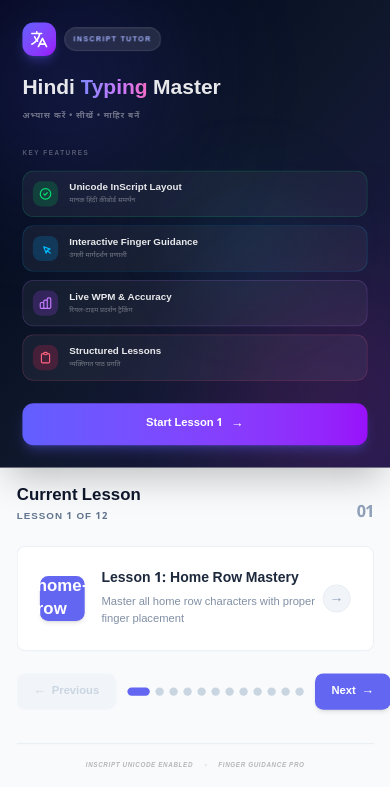
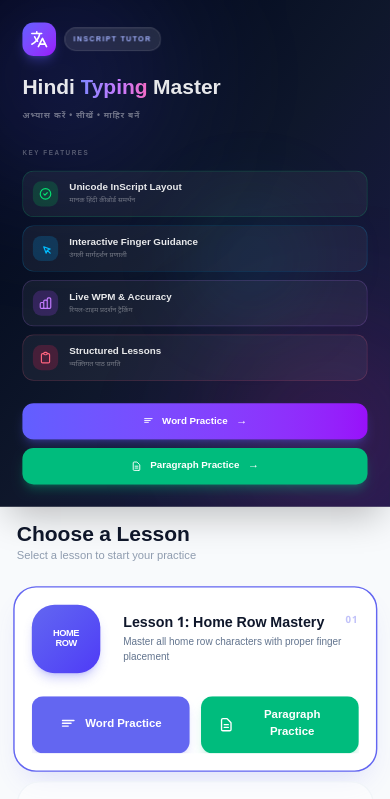
Before and after one commit to jangir-rishbh/hindi-typing-master, a Next.js app: page / in a window 390 px wide. Shown: the top 799 px of the page. Built offline with nearby package versions, Linux system fonts and the light colour scheme.

Commit message:
keyboard ko mobile responsive mian fix kiya

```diff
--- a/app/lesson/[id]/page.tsx
+++ b/app/lesson/[id]/page.tsx
@@ -1,8 +1,8 @@
 
-import React from 'react';
+import React, { Suspense } from 'react';
 import { notFound } from 'next/navigation';
 import TypingTutor from '../../../components/TypingTutor';
-import { lessonsConfig, getAllLessons } from '../../../data/lessonsConfig';
+import { getAllLessons } from '../../../data/lessonsConfig';
 
 
 export async function generateStaticParams() {
@@ -32,7 +32,9 @@ export default async function LessonPage({ params }: PageProps) {
 
     return (
         <main className="min-h-screen bg-tm-bg pb-8 w-full overflow-x-hidden">
-            <TypingTutor lessonId={lessonId} />
+            <Suspense fallback={<div className="flex items-center justify-center h-screen">Loading...</div>}>
+                <TypingTutor lessonId={lessonId} />
+            </Suspense>
         </main>
     );
 }
--- a/app/page.tsx
+++ b/app/page.tsx
@@ -103,90 +103,88 @@ export default function Home() {
             </div>
           </div>
 
-          <div className="relative z-10 pt-8">
+          <div className="relative z-10 pt-8 flex flex-col gap-3">
             <Link href={`/lesson/${currentLesson.id}`} className="block w-full">
-              <button className="w-full bg-gradient-to-r from-indigo-500 to-purple-600 hover:from-indigo-600 hover:to-purple-700 text-white font-black py-4 px-6 rounded-2xl shadow-lg shadow-indigo-500/30 transform transition-all duration-300 active:scale-[0.98] group flex items-center justify-center gap-3">
-                <span className="text-base">Start Lesson {currentLessonIndex + 1}</span>
-                <span className="group-hover:translate-x-1 transition-transform text-lg">→</span>
+              <button className="w-full bg-gradient-to-r from-indigo-500 to-purple-600 hover:from-indigo-600 hover:to-purple-700 text-white font-black py-3.5 px-6 rounded-2xl shadow-lg shadow-indigo-500/30 transform transition-all duration-300 active:scale-[0.98] group flex items-center justify-center gap-3">
+                <svg className="w-4 h-4" fill="none" stroke="currentColor" viewBox="0 0 24 24"><path strokeLinecap="round" strokeLinejoin="round" strokeWidth="2" d="M4 6h16M4 10h12M4 14h8" /></svg>
+                <span className="text-sm">Word Practice</span>
+                <span className="group-hover:translate-x-1 transition-transform">→</span>
+              </button>
+            </Link>
+            <Link href={`/lesson/${currentLesson.id}?mode=paragraph`} className="block w-full">
+              <button className="w-full bg-emerald-500 hover:bg-emerald-600 text-white font-black py-3.5 px-6 rounded-2xl shadow-lg shadow-emerald-500/30 transform transition-all duration-300 active:scale-[0.98] group flex items-center justify-center gap-3">
+                <svg className="w-4 h-4" fill="none" stroke="currentColor" viewBox="0 0 24 24"><path strokeLinecap="round" strokeLinejoin="round" strokeWidth="2" d="M9 12h6m-6 4h6m2 5H7a2 2 0 01-2-2V5a2 2 0 012-2h5.586a1 1 0 01.707.293l5.414 5.414a1 1 0 01.293.707V19a2 2 0 01-2 2z" /></svg>
+                <span className="text-sm">Paragraph Practice</span>
+                <span className="group-hover:translate-x-1 transition-transform">→</span>
               </button>
             </Link>
           </div>
         </div>
 
-        {/* Single Lesson Display */}
+        {/* All Lessons List */}
         <div className="w-full md:w-[65%] p-6 md:p-10 overflow-y-auto custom-scrollbar bg-tm-bg">
-          <div className="flex justify-between items-end mb-8">
-            <div>
-              <h2 className="text-2xl font-black text-slate-900">Current Lesson</h2>
-              <p className="text-slate-500 text-sm mt-1 uppercase tracking-widest font-bold">Lesson {currentLessonIndex + 1} of {totalLessons}</p>
-            </div>
-            <div className="text-right">
-              <span className="text-2xl font-black text-slate-400 uppercase tracking-tighter">{(currentLessonIndex + 1).toString().padStart(2, '0')}</span>
-            </div>
+          <div className="mb-8">
+            <h2 className="text-3xl font-black text-slate-900">Choose a Lesson</h2>
+            <p className="text-slate-500 font-medium opacity-70">Select a lesson to start your practice</p>
           </div>
 
-          {currentLesson && (
-            <div className="animate-slide-up">
-              <Link href={`/lesson/${currentLesson.id}`} className="block group">
-                <div className="flex items-center p-8 bg-white rounded-xl hover:shadow-lg transition-all duration-300 cursor-pointer border border-slate-200 hover:-translate-y-0.5">
-                  <div className="h-16 w-16 flex items-center justify-center bg-primary text-white font-black text-2xl rounded-xl mr-6 group-hover:bg-primary-dark transition-all duration-300 shadow-md">
-                    {currentLesson.id.toString().padStart(2, '0')}
+          <div className="flex flex-col gap-4">
+            {allLessons.map((lesson, index) => {
+              const isSelected = currentLessonIndex === index;
+              return (
+                <div
+                  key={lesson.id}
+                  onClick={() => setCurrentLessonIndex(index)}
+                  className={`group relative overflow-hidden flex flex-col p-6 rounded-[2rem] transition-all duration-300 cursor-pointer border-2 ${
+                    isSelected
+                      ? "bg-white border-primary shadow-[0_20px_40px_-15px_rgba(99,102,241,0.2)] scale-[1.02]"
+                      : "bg-white/50 border-slate-100 hover:border-slate-300 hover:bg-white"
+                  }`}
+                >
+                  <div className="flex items-center">
+                    <div className={`h-24 w-24 flex items-center justify-center bg-gradient-to-br transition-all duration-500 rounded-[2rem] mr-8 shadow-lg flex-shrink-0 text-center p-4 leading-[1.1] ${
+                      isSelected ? "from-primary to-indigo-600 shadow-primary/30" : "from-slate-200 to-slate-300 shadow-slate-200 grayscale"
+                    }`}>
+                      <span className={`text-[13px] font-black uppercase tracking-tighter whitespace-pre-line ${isSelected ? "text-white" : "text-slate-600"}`}>
+                        {lesson.id.replace(/row-/g, 'row\n').replace(/-/g, ' ')}
+                      </span>
+                    </div>
+                    <div className="flex-1">
+                      <div className="flex justify-between items-start mb-1">
+                        <h3 className={`text-xl font-black transition-colors ${isSelected ? "text-slate-900" : "text-slate-700"}`}>
+                          {lesson.title}
+                        </h3>
+                        <span className={`text-sm font-black tracking-widest ${isSelected ? "text-primary/40" : "text-slate-300"}`}>
+                          {(index + 1).toString().padStart(2, '0')}
+                        </span>
+                      </div>
+                      <p className={`text-sm font-medium transition-colors ${isSelected ? "text-slate-500" : "text-slate-400 opacity-80"}`}>
+                        {lesson.description}
+                      </p>
+                    </div>
                   </div>
-                  <div className="flex-1">
-                    <h3 className="text-xl font-black text-slate-800 group-hover:text-primary transition-colors">{currentLesson.title}</h3>
-                    <p className="text-base text-slate-500 font-medium opacity-80 mt-2">{currentLesson.description}</p>
-                  </div>
-                  <div className="w-10 h-10 rounded-full flex items-center justify-center bg-slate-100 border border-slate-200 group-hover:bg-primary/10 group-hover:border-primary/20 transition-all">
-                    <span className="text-slate-400 group-hover:text-primary transition-colors text-xl">→</span>
+
+                  {/* Row-wise Practice Buttons (Visible only when selected) */}
+                  <div className={`grid grid-cols-2 gap-4 transition-all duration-500 ease-out overflow-hidden ${
+                    isSelected ? "max-h-40 mt-8 opacity-100" : "max-h-0 mt-0 opacity-0 pointer-events-none"
+                  }`}>
+                    <Link href={`/lesson/${lesson.id}`} className="block">
+                      <button className="w-full h-full flex items-center justify-center gap-3 px-6 py-4 bg-primary hover:bg-primary-dark text-white font-black rounded-2xl text-base transition-all duration-300 hover:scale-[1.02] active:scale-95 shadow-lg shadow-primary/20">
+                        <svg className="w-6 h-6" fill="none" stroke="currentColor" viewBox="0 0 24 24"><path strokeLinecap="round" strokeLinejoin="round" strokeWidth="2" d="M4 6h16M4 10h12M4 14h8" /></svg>
+                        Word Practice
+                      </button>
+                    </Link>
+                    <Link href={`/lesson/${lesson.id}?mode=paragraph`} className="block">
+                      <button className="w-full h-full flex items-center justify-center gap-3 px-6 py-4 bg-emerald-500 hover:bg-emerald-600 text-white font-black rounded-2xl text-base transition-all duration-300 hover:scale-[1.02] active:scale-95 shadow-lg shadow-emerald-500/20">
+                        <svg className="w-6 h-6" fill="none" stroke="currentColor" viewBox="0 0 24 24"><path strokeLinecap="round" strokeLinejoin="round" strokeWidth="2" d="M9 12h6m-6 4h6m2 5H7a2 2 0 01-2-2V5a2 2 0 012-2h5.586a1 1 0 01.707.293l5.414 5.414a1 1 0 01.293.707V19a2 2 0 01-2 2z" /></svg>
+                        Paragraph Practice
+                      </button>
+                    </Link>
                   </div>
                 </div>
-              </Link>
-
-              {/* Navigation Buttons */}
-              <div className="flex justify-between items-center mt-8 gap-4">
-                <button
-                  onClick={handlePrevLesson}
-                  disabled={currentLessonIndex === 0}
-                  className={`flex items-center gap-2 px-6 py-3 rounded-xl font-black transition-all duration-300 ${
-                    currentLessonIndex === 0
-                      ? 'bg-slate-100 text-slate-300 cursor-not-allowed'
-                      : 'bg-white text-slate-700 hover:bg-slate-50 border border-slate-200 hover:-translate-y-0.5 active:scale-[0.98]'
-                  }`}
-                >
-                  <span className="text-lg">←</span>
-                  <span>Previous</span>
-                </button>
-
-                <div className="flex gap-2">
-                  {Array.from({ length: totalLessons }, (_, i) => i + 1).map((lessonNum) => (
-                    <button
-                      key={lessonNum}
-                      onClick={() => setCurrentLessonIndex(lessonNum - 1)}
-                      className={`w-3 h-3 rounded-full transition-all duration-300 ${
-                        lessonNum - 1 === currentLessonIndex
-                          ? 'bg-primary w-8'
-                          : 'bg-slate-300 hover:bg-slate-400'
-                      }`}
-                      aria-label={`Go to lesson ${lessonNum}`}
-                    />
-                  ))}
-                </div>
-
-                <button
-                  onClick={handleNextLesson}
-                  disabled={currentLessonIndex === totalLessons - 1}
-                  className={`flex items-center gap-2 px-6 py-3 rounded-xl font-black transition-all duration-300 ${
-                    currentLessonIndex === totalLessons - 1
-                      ? 'bg-slate-100 text-slate-300 cursor-not-allowed'
-                      : 'bg-primary text-white hover:bg-primary-dark hover:-translate-y-0.5 active:scale-[0.98] shadow-md'
-                  }`}
-                >
-                  <span>Next</span>
-                  <span className="text-lg">→</span>
-                </button>
-              </div>
-            </div>
-          )}
+              );
+            })}
+          </div>
 
           <div className="mt-12 pt-6 border-t border-slate-200 text-center text-slate-500">
             <div className="flex items-center justify-center gap-4 opacity-40 grayscale hover:grayscale-0 transition-all">
```
Also changed, not shown: components/TypingTutor.tsx (+9 -6 lines), components/VisualKeyboard.tsx (+16 -15 lines), data/lessonsConfig.ts (+13 -0 lines).
